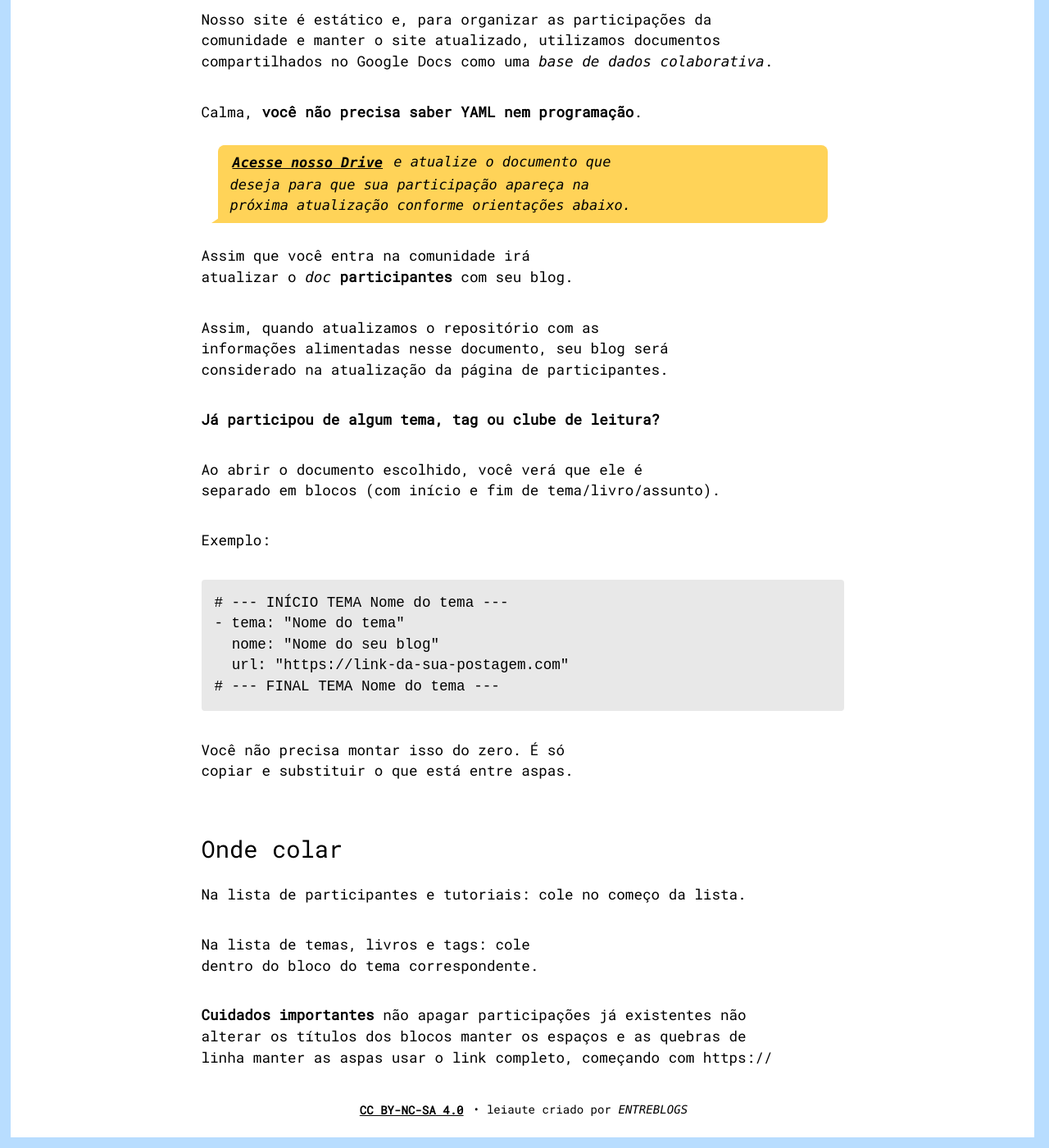
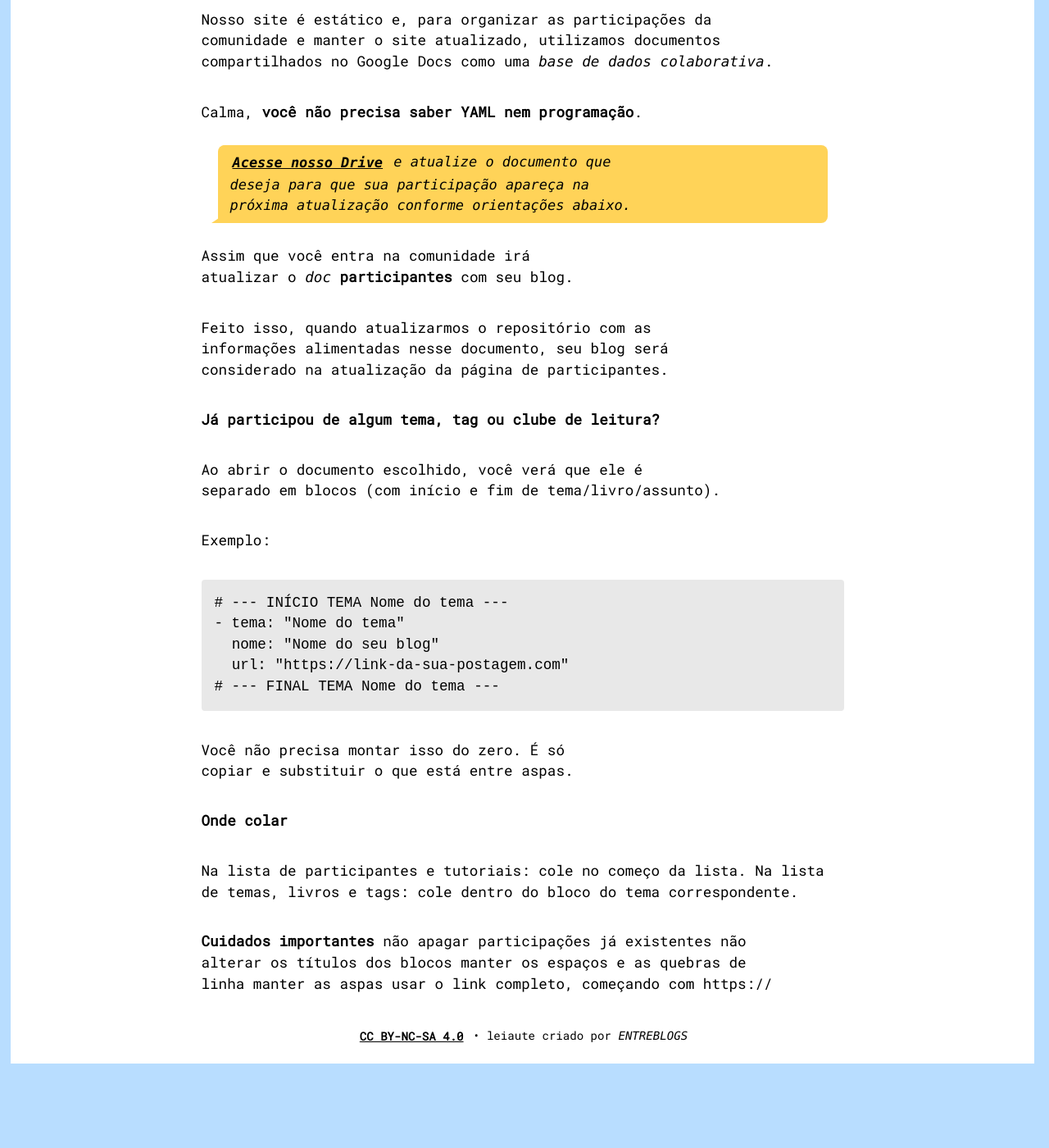
Before and after one commit to bamoretti/entreblogs, a Jekyll site: the page built from update-docs.md, in a window 1280 px wide and 1400 px high, scrolled down 439 px. Shown: the whole window at 82% size. Built offline with Jekyll 4.4.1, drawn with Linux system fonts in a browser that asks for light colours; comment, search, counter and statistics services are not loaded; after the commit the page ends 1749 px from its top, so only the background shows below that.

Commit message:
Update update-docs.md

```diff
--- a/update-docs.md
+++ b/update-docs.md
@@ -13,7 +13,7 @@ Calma, **você não precisa saber YAML nem programação**.
 
 Assim que você entra na comunidade irá atualizar o _doc_ **participantes** com seu blog.
 
-Assim, quando atualizamos o repositório com as informações alimentadas nesse documento, seu blog será considerado na atualização da página de participantes.
+Feito isso, quando atualizarmos o repositório com as informações alimentadas nesse documento, seu blog será considerado na atualização da página de participantes.
 
 **Já participou de algum tema, tag ou clube de leitura?**
 
@@ -31,10 +31,9 @@ Exemplo:
 Você não precisa montar isso do zero.
 É só copiar e substituir o que está entre aspas.
 
-<h4>Onde colar</h4>
+**Onde colar**
 
 Na lista de participantes e tutoriais: cole no começo da lista.
-
 Na lista de temas, livros e tags: cole dentro do bloco do tema correspondente.
 
 **Cuidados importantes**
```
